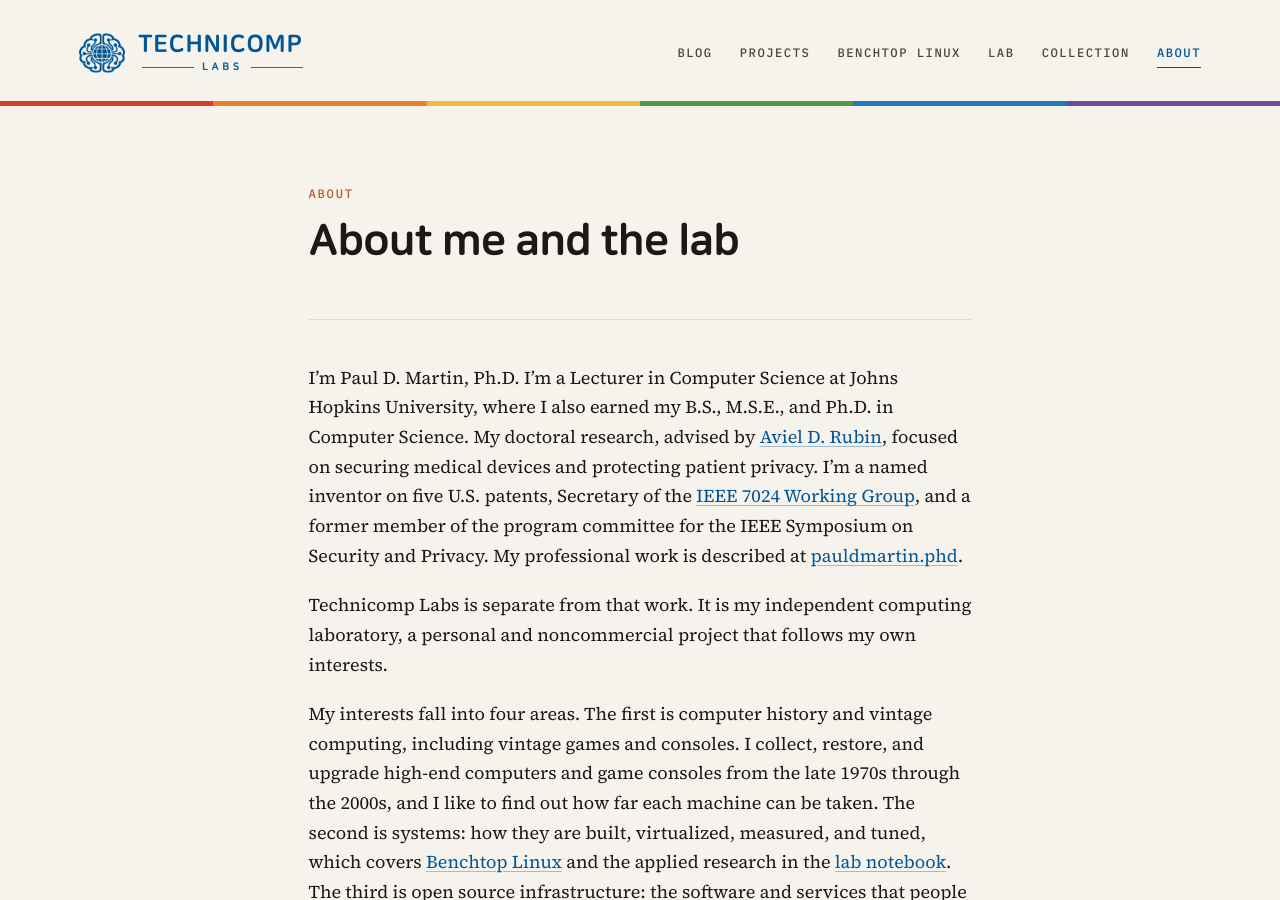
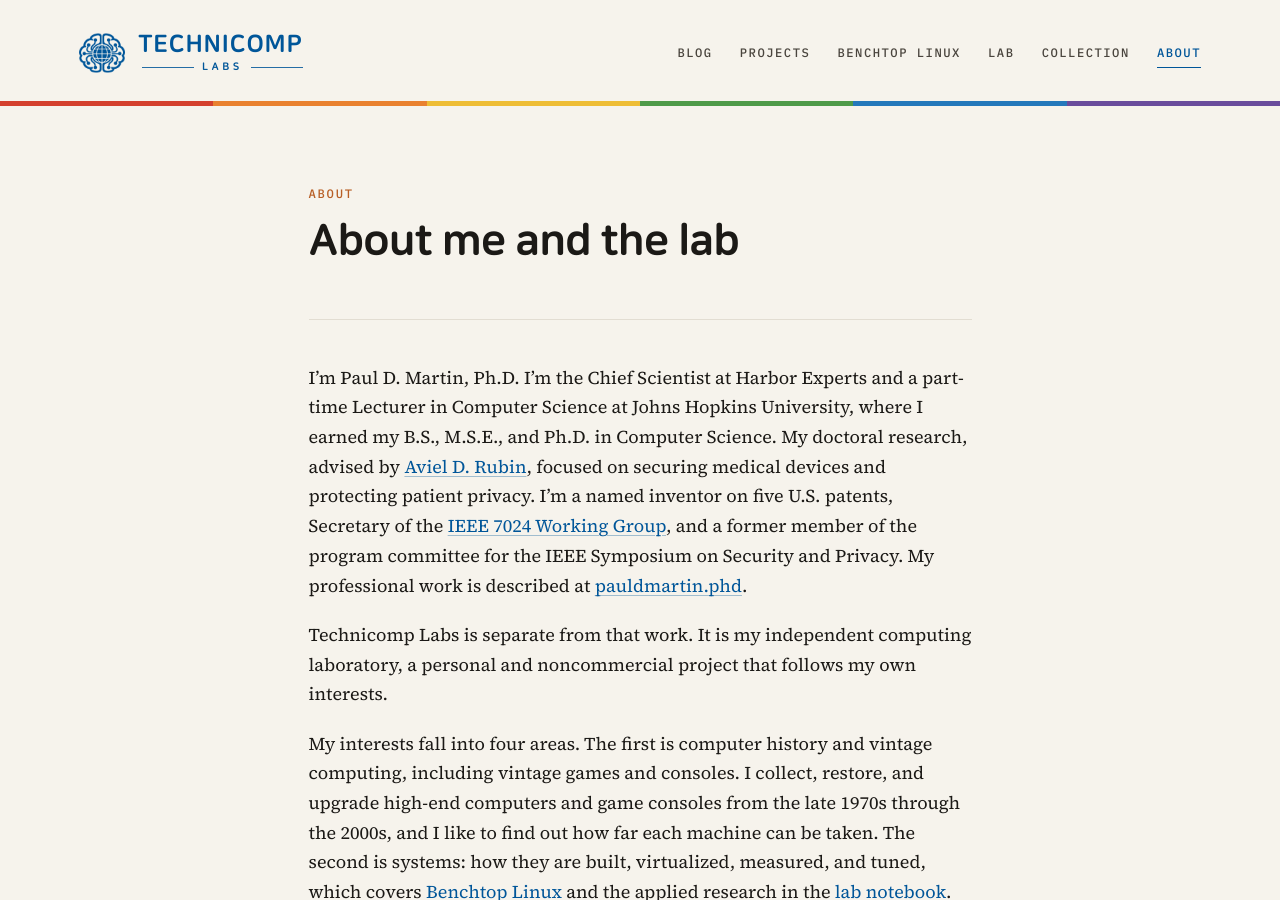
Before and after one commit to TechnicompLabs/technicomplabs.github.io, a Jekyll site: the page built from _pages/about.md, in a window 1280 px wide and 900 px high. Built offline with Jekyll 4.4.1, drawn with Linux system fonts in a browser that asks for light colours.

Commit message:
About: open with Chief Scientist at Harbor Experts and part-time lecturer

```diff
--- a/_pages/about.md
+++ b/_pages/about.md
@@ -4,7 +4,7 @@ kicker: "About"
 permalink: /about/
 ---
 
-I’m Paul D. Martin, Ph.D. I’m a Lecturer in Computer Science at Johns Hopkins University, where I also earned my B.S., M.S.E., and Ph.D. in Computer Science. My doctoral research, advised by [Aviel D. Rubin](https://avirubin.com), focused on securing medical devices and protecting patient privacy. I’m a named inventor on five U.S. patents, Secretary of the [IEEE 7024 Working Group](https://development.standards.ieee.org/myproject-web/public/view.html#pardetail/13860), and a former member of the program committee for the IEEE Symposium on Security and Privacy. My professional work is described at [pauldmartin.phd](https://pauldmartin.phd).
+I’m Paul D. Martin, Ph.D. I’m the Chief Scientist at Harbor Experts and a part-time Lecturer in Computer Science at Johns Hopkins University, where I earned my B.S., M.S.E., and Ph.D. in Computer Science. My doctoral research, advised by [Aviel D. Rubin](https://avirubin.com), focused on securing medical devices and protecting patient privacy. I’m a named inventor on five U.S. patents, Secretary of the [IEEE 7024 Working Group](https://development.standards.ieee.org/myproject-web/public/view.html#pardetail/13860), and a former member of the program committee for the IEEE Symposium on Security and Privacy. My professional work is described at [pauldmartin.phd](https://pauldmartin.phd).
 
 Technicomp Labs is separate from that work. It is my independent computing laboratory, a personal and noncommercial project that follows my own interests.
 
```
